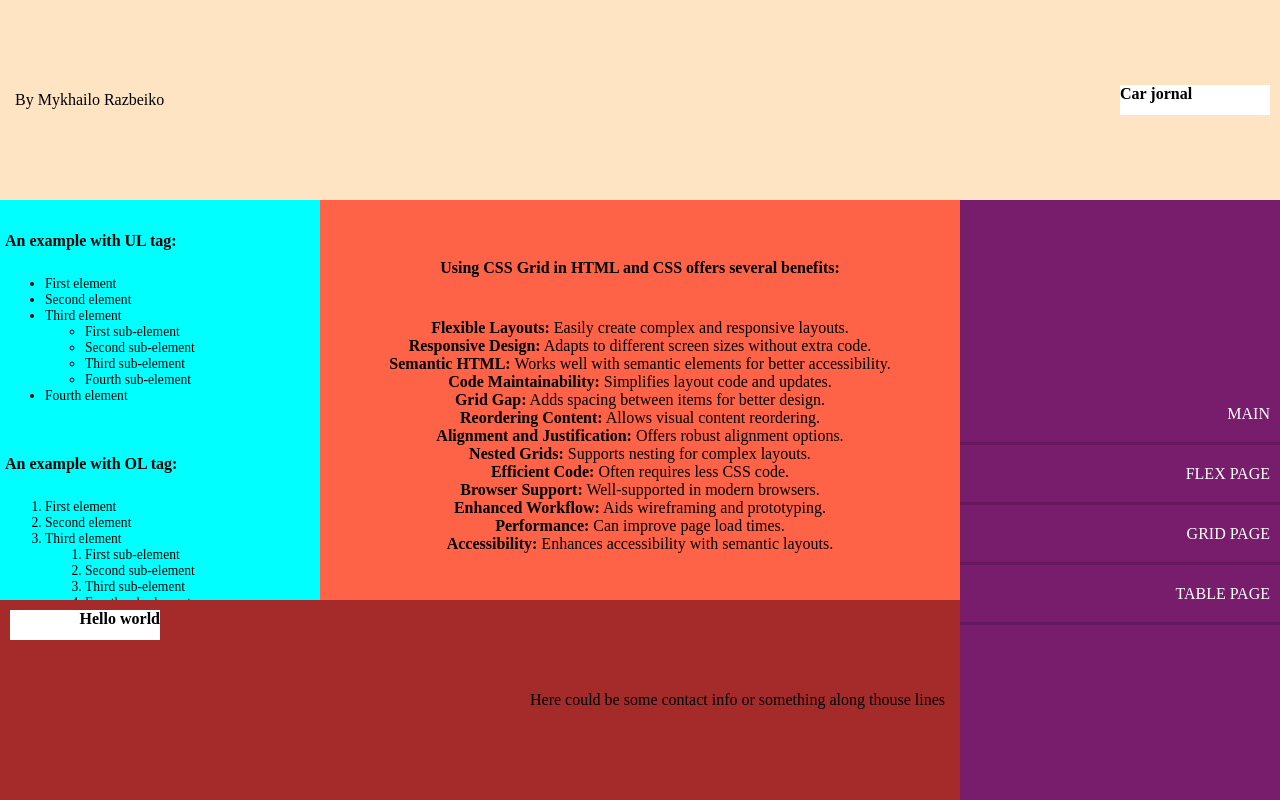
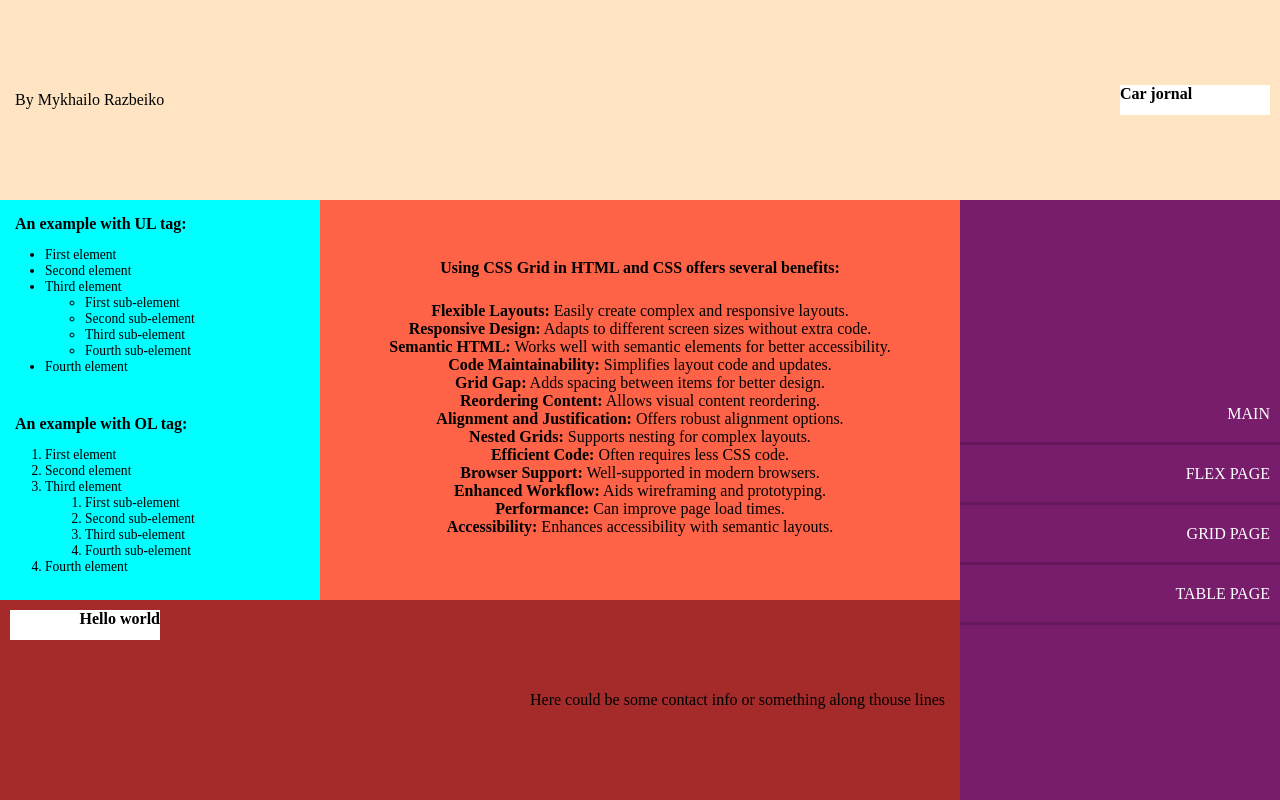
Before and after one commit to MykhailoRp/MykhailoRp.github.io, a plain HTML site: page lab2/lab2 grid.html in a window 1280 px wide. Drawn offline with Linux system fonts and the light colour scheme.

Commit message:
Fixed text popping out

```diff
--- a/lab2/lab2_static_grid.css
+++ b/lab2/lab2_static_grid.css
@@ -24,6 +24,9 @@ h4{
 
 h5 {
     font-size: 1rem;
+    margin: 10px;
+    margin-top: 0px;
+    padding-top: 10px;
 }
 
 
```
